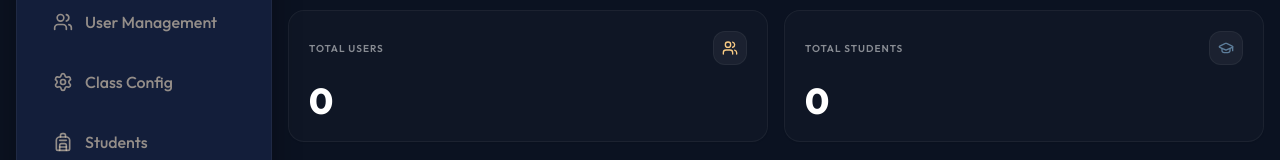
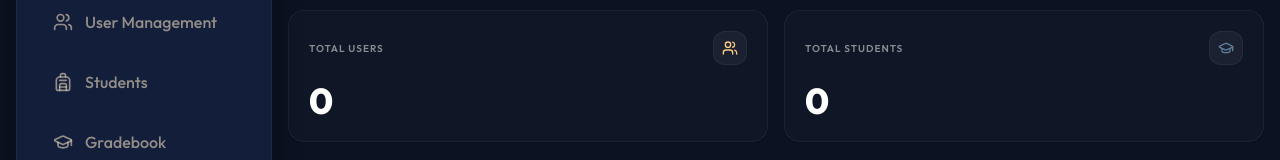
Before and after one commit to dadapuramghss/Dadapuram-School, a React (Vite) app in the folder frontend/: page /admin in a window 1280 px wide. Shown: the part 245-405 px from the top of the page. Built offline with nearby package versions, Linux system fonts and the light colour scheme; no server answers; sample sign-in values are in the browser's storage.

Commit message:
Move Class Config menu item below Certificates in Admin sidebar

```diff
--- a/frontend/src/components/layout/AdminLayout.jsx
+++ b/frontend/src/components/layout/AdminLayout.jsx
@@ -18,13 +18,13 @@ export function AdminLayout() {
     { name: 'System Dashboard', path: '/admin', exact: true, icon: LayoutDashboard },
     { name: 'Admin Reports', path: '/admin/reports', exact: false, icon: PieChart },
     { name: 'User Management', path: '/admin/users', exact: false, icon: Users },
-    { name: 'Class Config', path: '/admin/classes', exact: false, icon: Settings },
     { name: 'Students', path: '/admin/students', exact: false, icon: Backpack },
     { name: 'Gradebook', path: '/admin/gradebook', exact: false, icon: GraduationCap },
     { name: 'Homework', path: '/admin/homework', exact: false, icon: BookOpen },
     { name: 'Circulars', path: '/admin/circulars', exact: false, icon: FileText },
     { name: 'Leaderboard', path: '/admin/leaderboard', exact: false, icon: BarChart3 },
     { name: 'Certificates', path: '/admin/certificates', exact: false, icon: FileText },
+    { name: 'Class Config', path: '/admin/classes', exact: false, icon: Settings },
     { name: 'Data Sync', path: '/admin/data-sync', exact: false, icon: Database },
     { name: 'AI Analyst', path: '/admin/ai', exact: false, icon: Bot },
   ];
```
